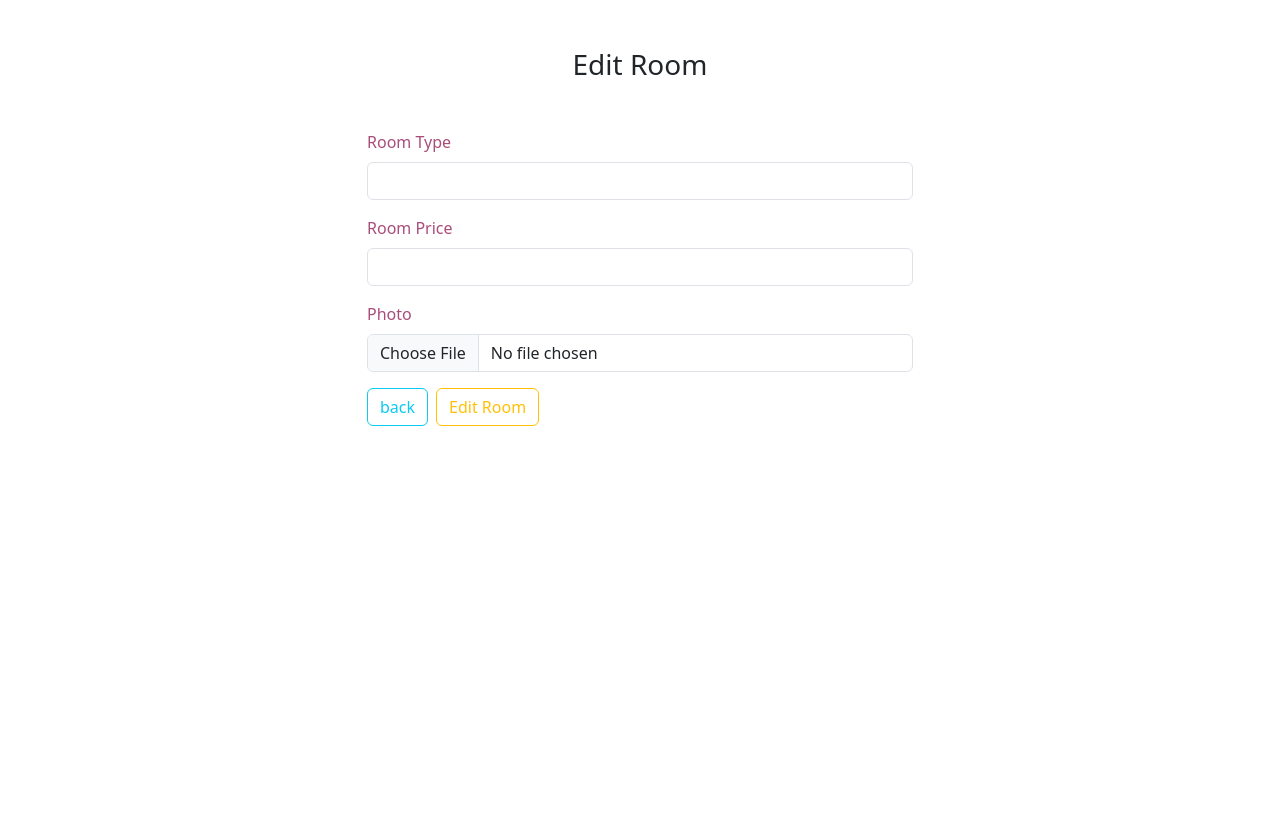
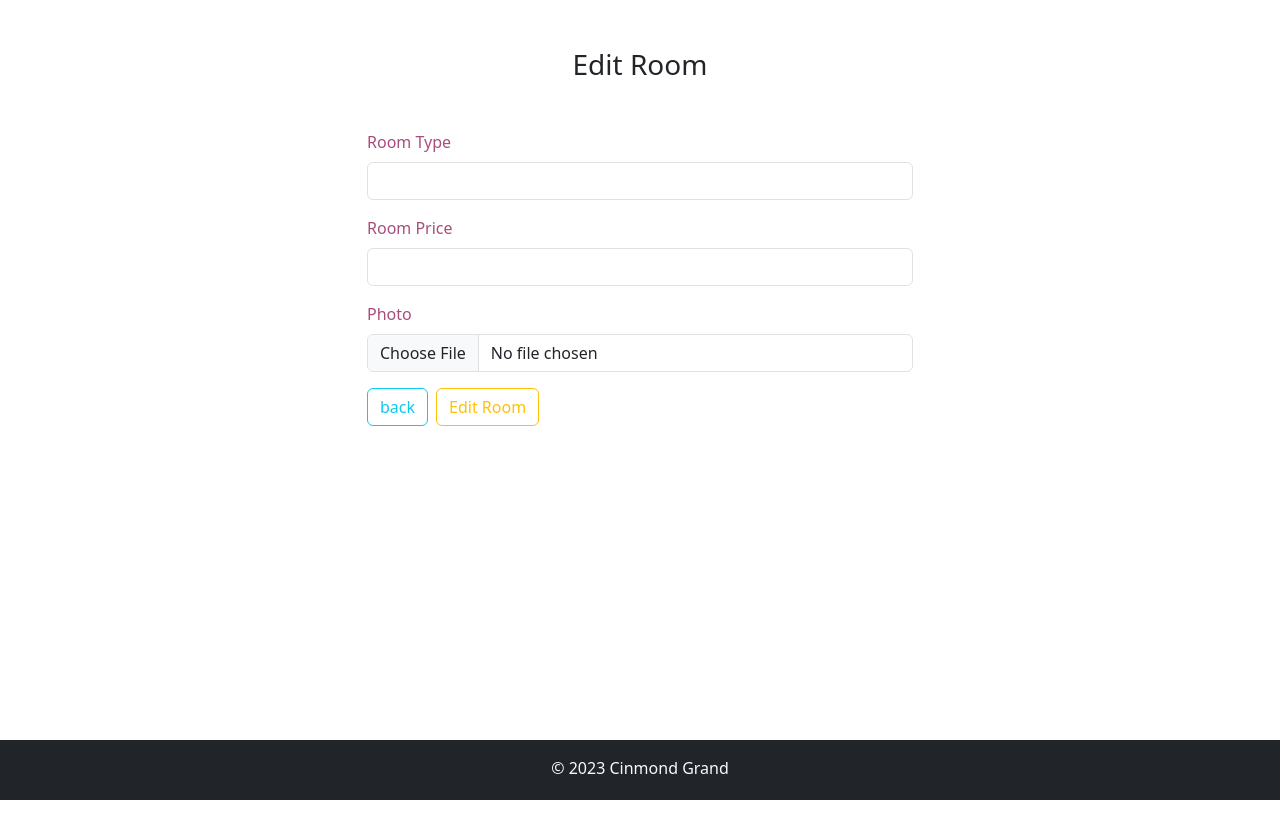
Before and after one commit to Chanuth-silva10/hotel-room-management-and-reservation-system-frontend, a React (Vite) app: page /edit-room/1 in a window 1280 px wide. Shown: the top 838 px of the page. Built offline with nearby package versions, Linux system fonts and the light colour scheme; no server answers.

Commit message:
create simple footer

```diff
--- a/src/App.jsx
+++ b/src/App.jsx
@@ -6,6 +6,7 @@ import Home from "./components/home/Home";
 import AddRoom from "./components/room/AddRoom";
 import ExistingRooms from "./components/room/ExistingRooms";
 import EditRoom from "./components/room/EditRoom";
+import Footer from "./components/layout/Footer";
 
 function App() {
   return (
@@ -19,6 +20,7 @@ function App() {
             <Route path="/edit-room/:roomId" element={<EditRoom />} />
           </Routes>
         </Router>
+        <Footer/>
       </main>
     </>
   );
--- /dev/null
+++ b/src/components/layout/Footer.jsx
@@ -0,0 +1,19 @@
+import React from "react"
+import { Col, Container, Row } from "react-bootstrap"
+
+const Footer = () => {
+	let today = new Date()
+	return (
+		<footer className="bg-dark text-light py-3 footer mt-lg-5">
+			<Container>
+				<Row>
+					<Col xs={12} md={12} className="text-center">
+						<p className="mb-0"> &copy; {today.getFullYear()} Cinmond Grand</p>
+					</Col>
+				</Row>
+			</Container>
+		</footer>
+	)
+}
+
+export default Footer
```
